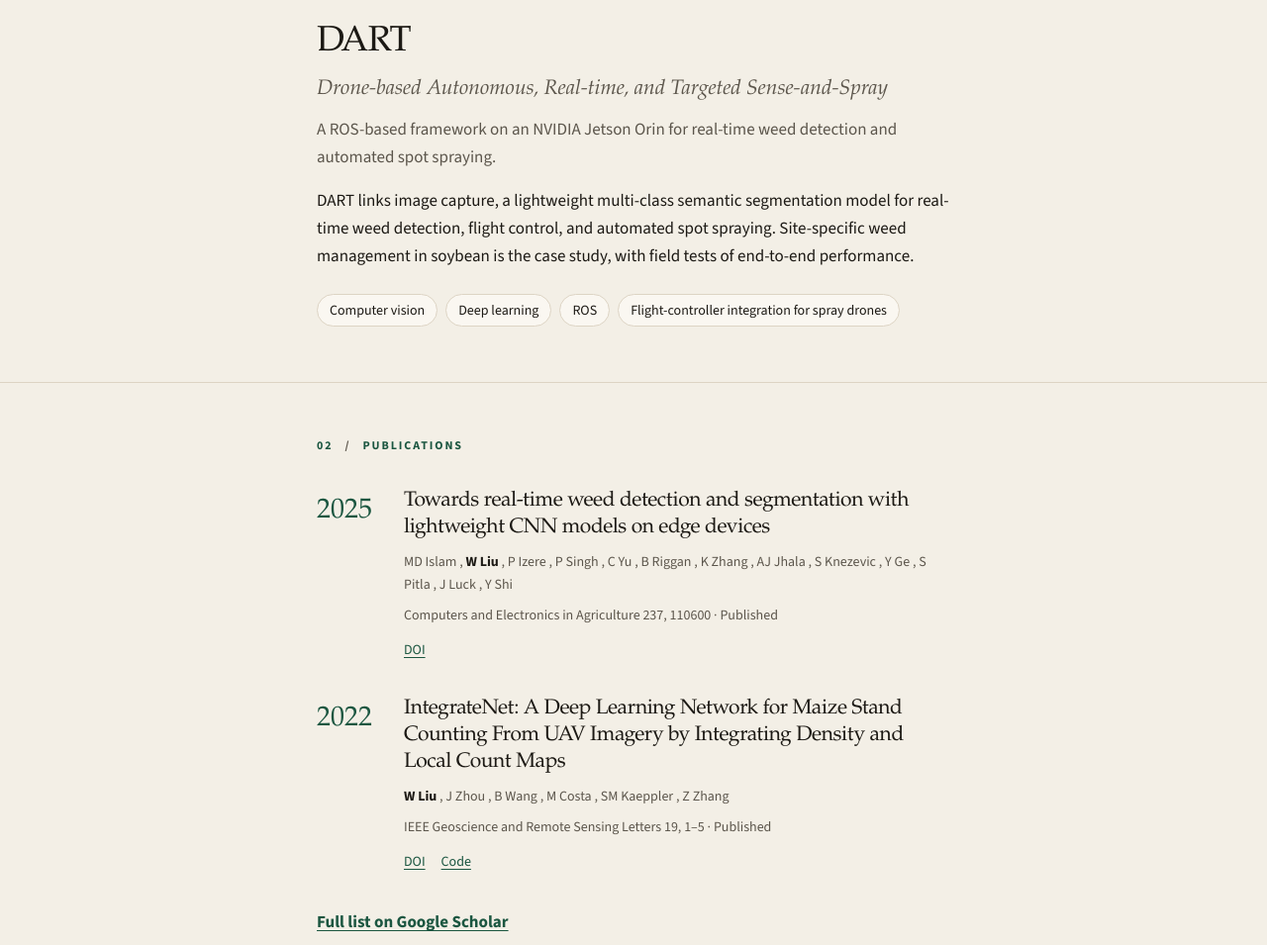
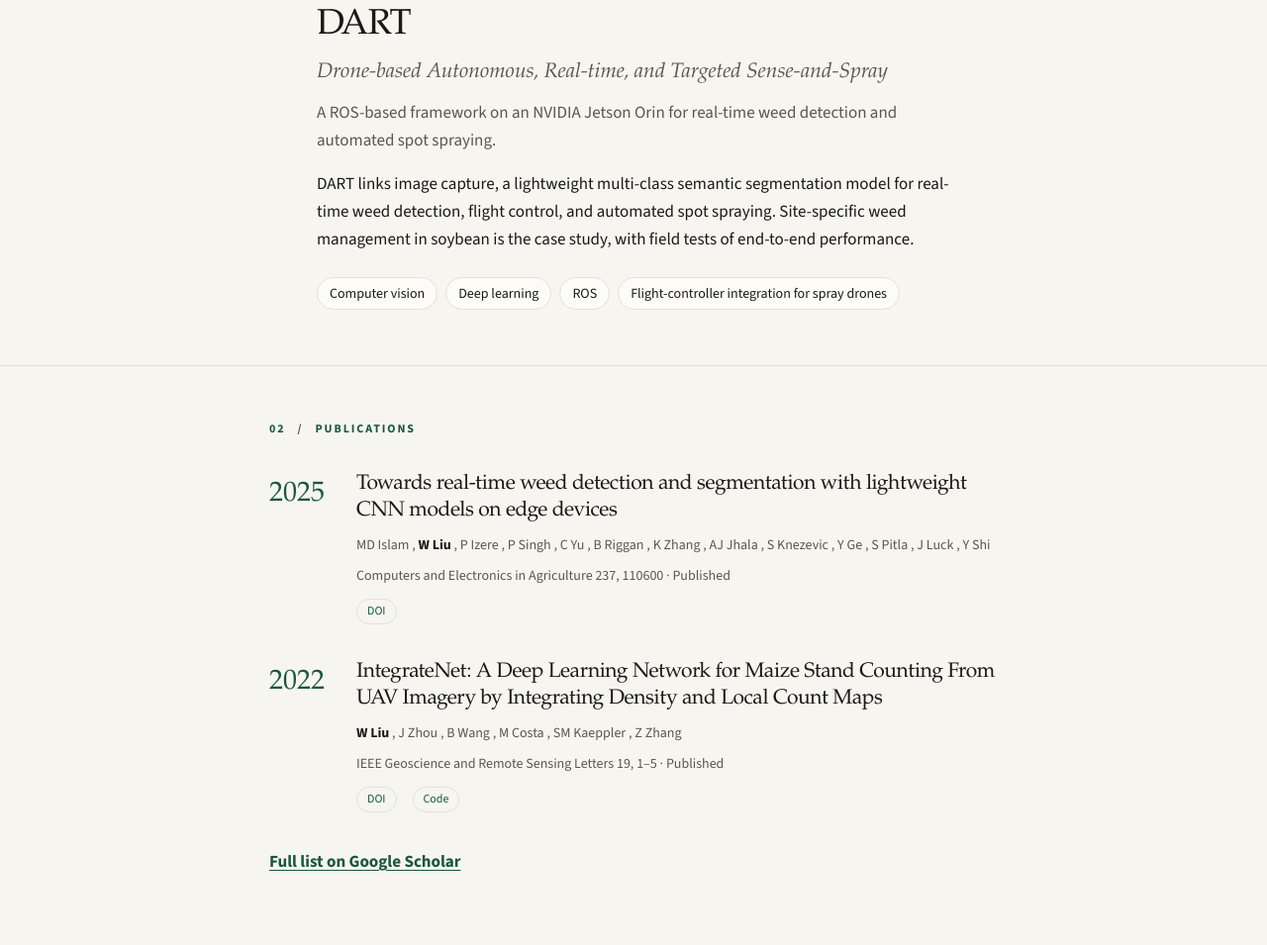
Before and after one commit to wliu374/wenxin_repo, an Astro site: page / in a window 1280 px wide. Shown: the part 765-1720 px from the top of the page at 99% size. Built offline with nearby package versions, Linux system fonts and the light colour scheme; Astro itself is replaced by a stand-in of ours.

Commit message:
Polish palette, type scale, and publication layout
Co-authored-by: wliu374 <wliu374@users.noreply.github.com>

```diff
--- a/src/components/sections/Intro.astro
+++ b/src/components/sections/Intro.astro
@@ -5,12 +5,13 @@ import { withBase } from "../../lib/withBase";
 const links = visibleLinks(profile.links);
 const priorDegrees = profile.education.filter((item) => !item.current);
 
-function formatList(items: readonly string[]): string {
+function formatList(items: readonly string[], capitalize = true): string {
   if (items.length === 0) return "";
   const sentence =
     items.length === 1
       ? items[0]
       : `${items.slice(0, -1).join(", ")}, and ${items[items.length - 1]}`;
+  if (!capitalize) return sentence;
   return sentence.charAt(0).toUpperCase() + sentence.slice(1);
 }
 ---
@@ -34,7 +35,7 @@ function formatList(items: readonly string[]): string {
     {
       priorDegrees.map((item) => (
         <p class="degree">
-          {item.degree} at {item.institution} in {item.focus}.
+          {item.degree}, {item.institution} ({item.focus}).
         </p>
       ))
     }
@@ -50,7 +51,7 @@ function formatList(items: readonly string[]): string {
       profile.personalInterests.length > 0 && (
         <div class="interest-block">
           <p class="meta-label">Also interested in</p>
-          <p class="interest-line">{formatList(profile.personalInterests)}.</p>
+          <p class="interest-line">{formatList(profile.personalInterests, false)}.</p>
         </div>
       )
     }
--- a/src/components/sections/Publications.astro
+++ b/src/components/sections/Publications.astro
@@ -22,9 +22,13 @@ const statusLabel: Record<PublicationStatus, string> = {
         <p class="empty">Publications will be added here.</p>
       ) : (
         <ol class="pub-list">
-          {publications.map((publication) => (
+          {publications.map((publication, index) => (
             <li class="pub">
-              <p class="pub__year">{publication.year}</p>
+              <p class="pub__year">
+                {index === 0 || publications[index - 1].year !== publication.year
+                  ? publication.year
+                  : ""}
+              </p>
               <div>
                 <h3>{publication.title}</h3>
                 <p class="pub__authors">
--- a/src/styles/global.css
+++ b/src/styles/global.css
@@ -329,6 +329,16 @@ section[id] {
   font-size: var(--text-sm);
 }
 
+#publications .column {
+  max-width: 46rem;
+}
+
+#publications .section-heading,
+#publications .scholar-more,
+#publications .empty {
+  max-width: var(--measure);
+}
+
 .pub-list {
   display: flex;
   flex-direction: column;
@@ -341,6 +351,7 @@ section[id] {
   display: grid;
   grid-template-columns: 4.5rem minmax(0, 1fr);
   gap: var(--space-4);
+  max-width: 46rem;
 }
 
 .pub__year {
@@ -371,7 +382,19 @@ section[id] {
   flex-wrap: wrap;
   gap: var(--space-3) var(--space-4);
   margin-top: var(--space-3);
-  font-size: var(--text-sm);
+}
+
+.pub__links a {
+  display: inline-block;
+  border: 1px solid var(--color-line);
+  border-radius: var(--radius-pill);
+  padding: 2px 10px;
+  font-size: var(--text-xs);
+  text-decoration: none;
+}
+
+.pub__links a:hover {
+  background: var(--color-accent-soft);
 }
 
 .scholar-more {
@@ -424,4 +447,8 @@ section[id] {
     grid-template-columns: 1fr;
     gap: var(--space-2);
   }
+
+  .pub__year:empty {
+    display: none;
+  }
 }
--- a/src/styles/tokens.css
+++ b/src/styles/tokens.css
@@ -15,7 +15,7 @@
   --text-md: 1.3125rem;
   --text-lg: 1.75rem;
   --text-xl: 2.25rem;
-  --text-display: clamp(3rem, 8vw, 5.25rem);
+  --text-display: clamp(2.75rem, 6vw, 4.25rem);
 
   --leading-tight: 1.05;
   --leading-snug: 1.28;
@@ -47,11 +47,11 @@
   --gutter: clamp(1.25rem, 4vw, 2.75rem);
 
   color-scheme: light;
-  --color-bg: #f3efe6;
-  --color-bg-elevated: #faf7f1;
+  --color-bg: #f7f5f0;
+  --color-bg-elevated: #fcfbf8;
   --color-ink: #1c1914;
   --color-muted: #5c564c;
-  --color-line: #ddd4c4;
+  --color-line: #e6e0d5;
   --color-accent: #1b5640;
   --color-accent-soft: #e4f0e9;
   --color-on-accent: #f7fbf8;
@@ -59,11 +59,11 @@
 
 :root[data-theme="light"] {
   color-scheme: light;
-  --color-bg: #f3efe6;
-  --color-bg-elevated: #faf7f1;
+  --color-bg: #f7f5f0;
+  --color-bg-elevated: #fcfbf8;
   --color-ink: #1c1914;
   --color-muted: #5c564c;
-  --color-line: #ddd4c4;
+  --color-line: #e6e0d5;
   --color-accent: #1b5640;
   --color-accent-soft: #e4f0e9;
   --color-on-accent: #f7fbf8;
@@ -75,7 +75,7 @@
     --color-bg: #121410;
     --color-bg-elevated: #1c1f1a;
     --color-ink: #f4f0e7;
-    --color-muted: #c9c0b3;
+    --color-muted: #a39c90;
     --color-line: #31352e;
     --color-accent: #9fceb6;
     --color-accent-soft: #1a2c23;
@@ -88,7 +88,7 @@
   --color-bg: #121410;
   --color-bg-elevated: #1c1f1a;
   --color-ink: #f4f0e7;
-  --color-muted: #c9c0b3;
+  --color-muted: #a39c90;
   --color-line: #31352e;
   --color-accent: #9fceb6;
   --color-accent-soft: #1a2c23;
```
Also changed, not shown: docs/design-spec.md (+6 -6 lines).
